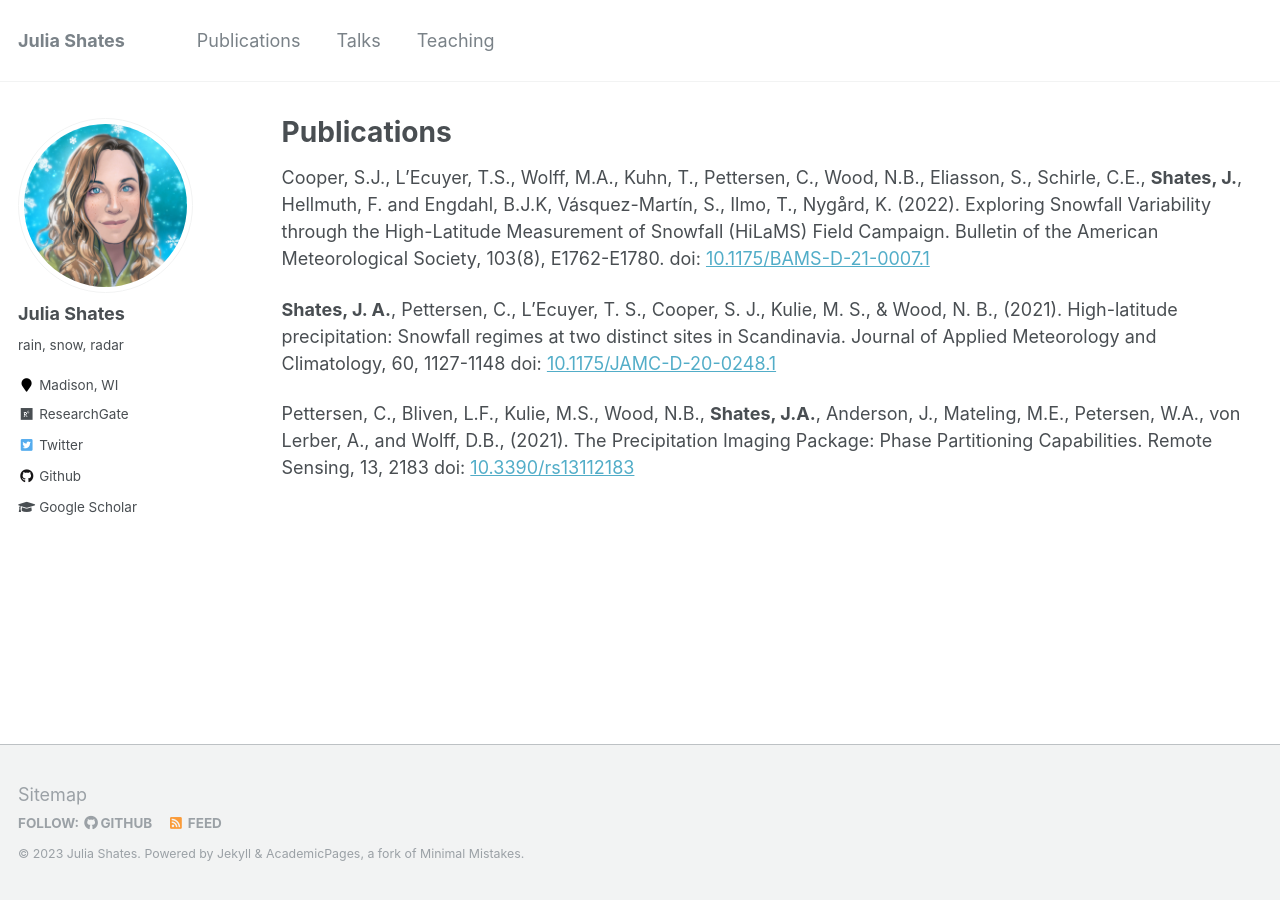
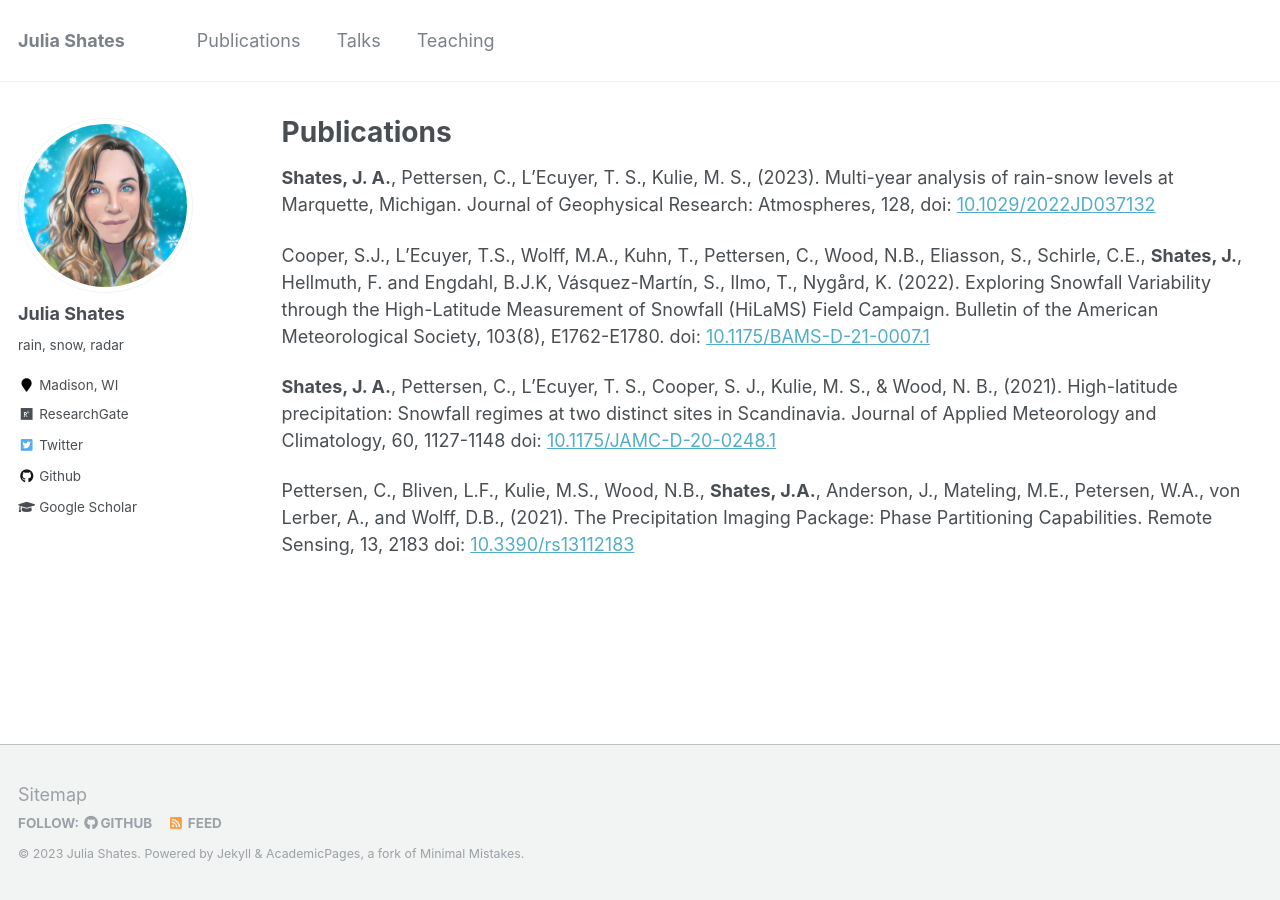
Before and after one commit to shates/shates.github.io, a Jekyll site: the page built from _pages/publications.md, in a window 1280 px wide. Built offline with Jekyll 4.4.1, drawn with Linux system fonts in a browser that asks for light colours.

Commit message:
Update publications.md

```diff
--- a/_pages/publications.md
+++ b/_pages/publications.md
@@ -4,6 +4,11 @@ title: "Publications"
 permalink: /publications/
 author_profile: true
 ---
+
+**Shates, J. A.**, Pettersen, C., L’Ecuyer, T. S., Kulie, M. S., (2023). Multi-year analysis of rain-snow levels at Marquette, Michigan. Journal of Geophysical Research: Atmospheres, 128, doi: [10.1029/2022JD037132](https://doi.org/10.1029/2022JD037132)
+
+
+
 Cooper, S.J., L’Ecuyer, T.S., Wolff, M.A., Kuhn, T., Pettersen, C., Wood, N.B., Eliasson, S., Schirle, C.E., **Shates, J.**, Hellmuth, F. and Engdahl, B.J.K, Vásquez-Martín, S., Ilmo, T., Nygård, K. (2022). Exploring Snowfall Variability through the High-Latitude Measurement of Snowfall (HiLaMS) Field Campaign. Bulletin of the American Meteorological Society, 103(8), E1762-E1780. doi: [10.1175/BAMS-D-21-0007.1](https://doi.org/10.1175/BAMS-D-21-0007.1)
 
 **Shates, J. A.**, Pettersen, C., L’Ecuyer, T. S., Cooper, S. J., Kulie, M. S., & Wood, N. B., (2021). High-latitude precipitation: Snowfall regimes at two distinct sites in Scandinavia. Journal of Applied Meteorology and Climatology, 60, 1127-1148 doi: [10.1175/JAMC-D-20-0248.1](https://doi.org/10.1175/JAMC-D-20-0248.1)
```
